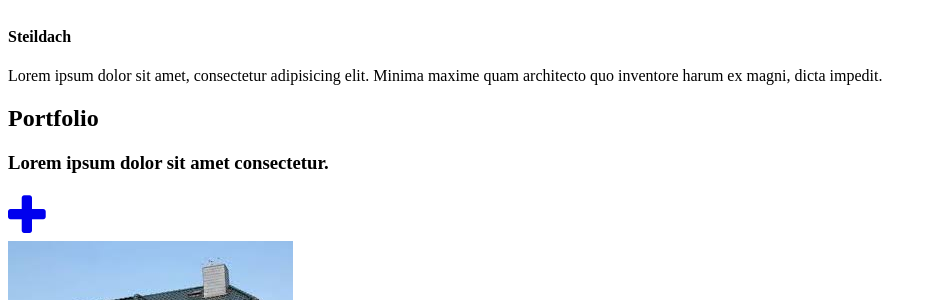
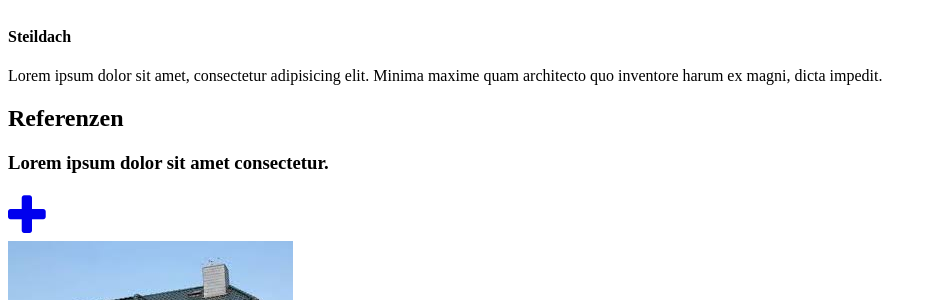
Before and after one commit to patrick131184/d4chdecker, a Jekyll site: the page built from index.html, in a window 1280 px wide and 900 px high, scrolled down 742 px. Shown: the part 155-455 px from the top of the window, without its empty margins (0-937 px from the left). Built offline with Jekyll 4.4.1, drawn with Linux system fonts in a browser that asks for light colours; some web fonts are replaced.

Commit message:
Update portfolio_grid.html

```diff
--- a/_includes/portfolio_grid.html
+++ b/_includes/portfolio_grid.html
@@ -3,7 +3,7 @@
         <div class="container">
             <div class="row">
                 <div class="col-lg-12 text-center">
-                    <h2 class="section-heading">Portfolio</h2>
+                    <h2 class="section-heading">Referenzen</h2>
                     <h3 class="section-subheading text-muted">Lorem ipsum dolor sit amet consectetur.</h3>
                 </div>
             </div>
```
